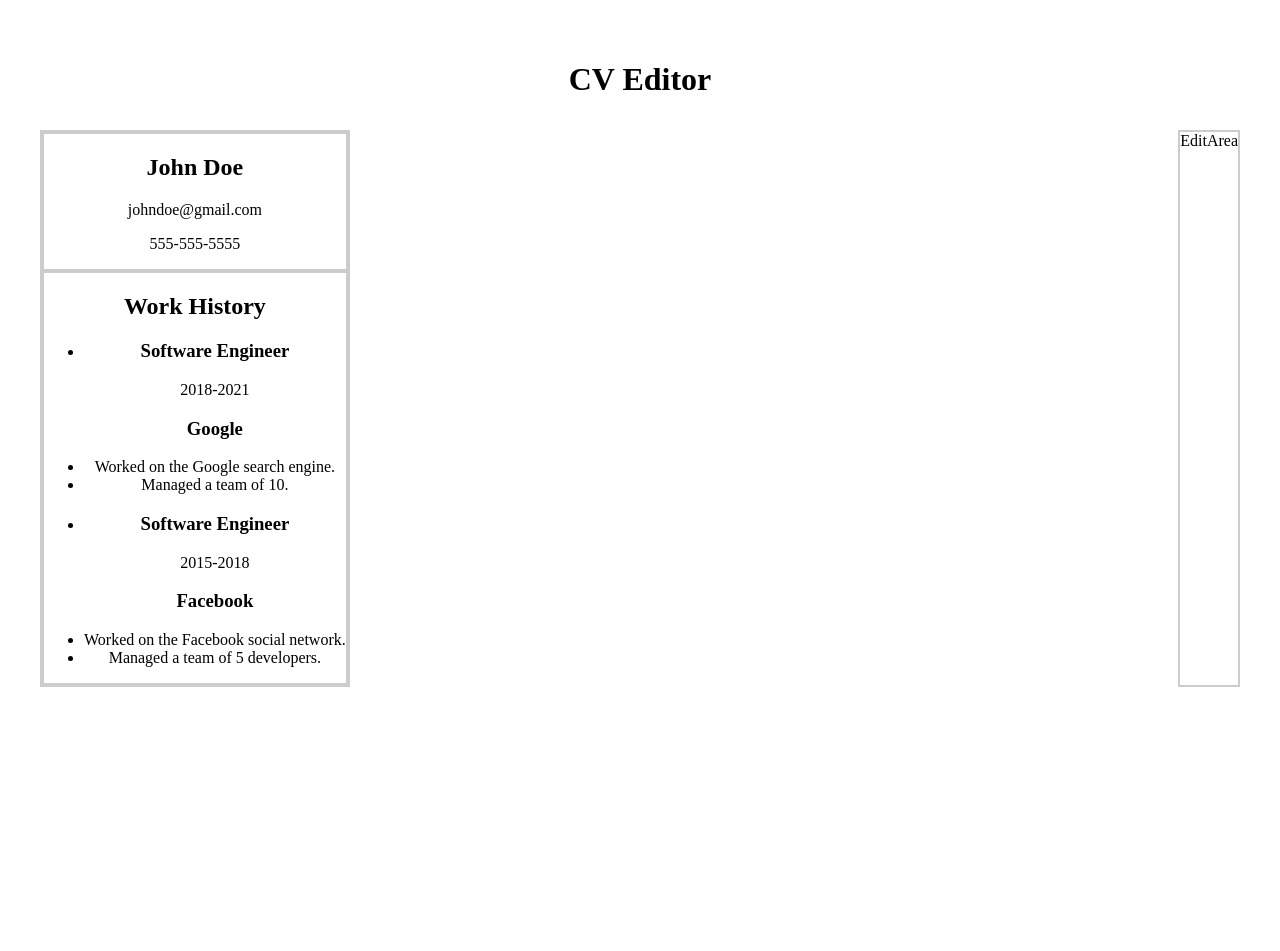
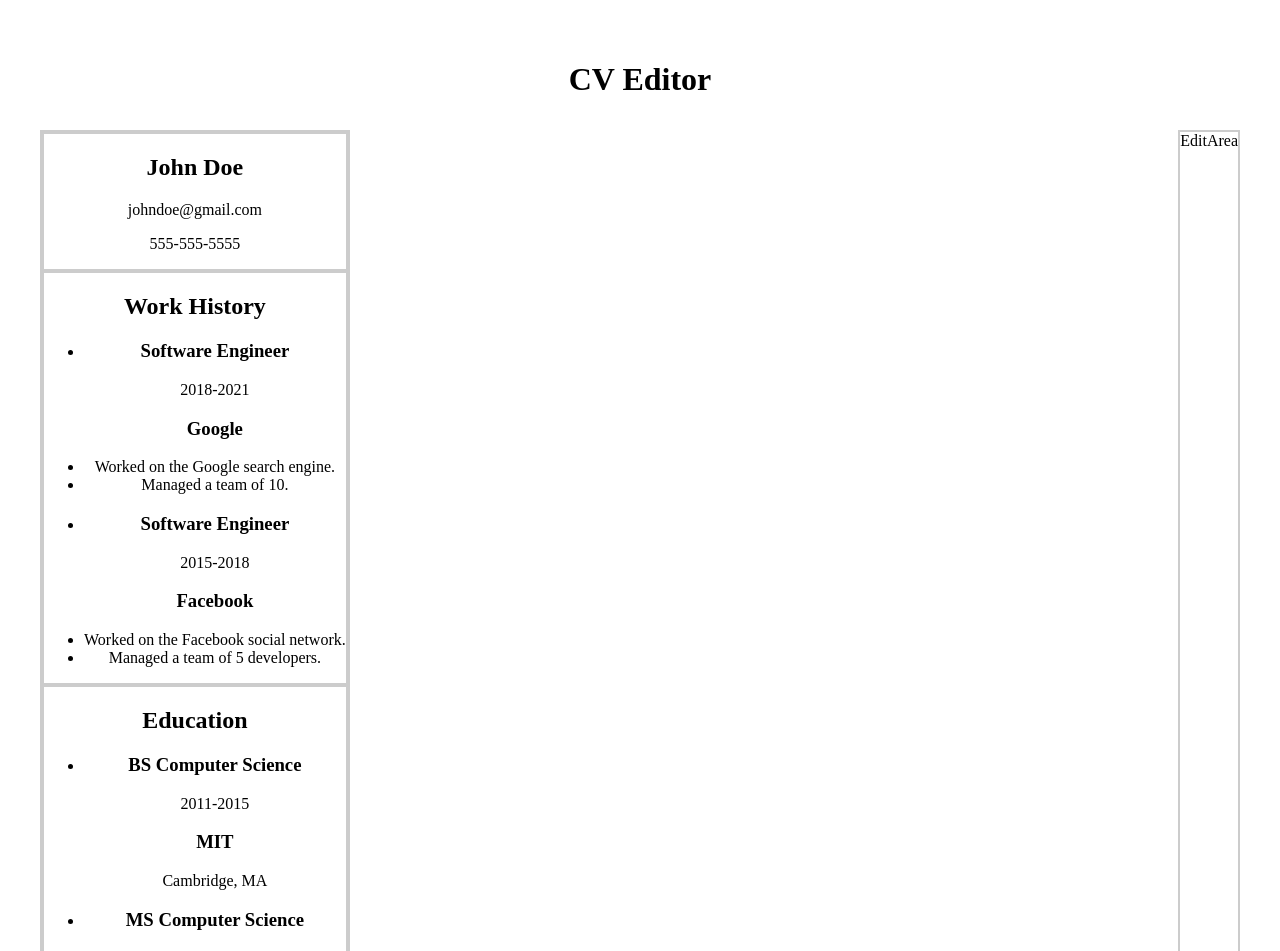
Before and after one commit to DJacobson17/CV-Application, a React (Vite) app in the folder cv-application/: page / in a window 1280 px wide. Shown: the top 951 px of the page. Before the commit the page ends 800 px from the top, so only its background shows below. Built offline with nearby package versions, Linux system fonts and the light colour scheme.

Commit message:
added education section

```diff
--- a/cv-application/src/components/EditableCV.jsx
+++ b/cv-application/src/components/EditableCV.jsx
@@ -5,11 +5,12 @@ function EditableCV() {
     <>
         <GeneralInfo {...person} />
         <Experience {...person} />
+        <Education {...person} />
     </>
   )
 }
 
-const person = { name: 'John Doe', email: 'johndoe@gmail.com', phone: '555-555-5555', jobs: [{ id: 1, title: 'Software Engineer', company: 'Google', dates: '2018-2021', responsibilities: ['Worked on the Google search engine.', 'Managed a team of 10.'] }, { id: 2, title: 'Software Engineer', company: 'Facebook', dates: '2015-2018', responsibilities: ['Worked on the Facebook social network.', 'Managed a team of 5 developers.']}]}
+const person = { name: 'John Doe', email: 'johndoe@gmail.com', phone: '555-555-5555', jobs: [{ id: 1, title: 'Software Engineer', company: 'Google', dates: '2018-2021', responsibilities: ['Worked on the Google search engine.', 'Managed a team of 10.'] }, { id: 2, title: 'Software Engineer', company: 'Facebook', dates: '2015-2018', responsibilities: ['Worked on the Facebook social network.', 'Managed a team of 5 developers.']}], education: [{ id: 1, degree: 'BS Computer Science', school: 'MIT', dates: '2011-2015', location: 'Cambridge, MA' }, { id: 2, degree: 'MS Computer Science', school: 'Stanford', dates: '2015-2017', location: 'Palo Alto, CA' }]}
 
 function GeneralInfo(person) {
   return (
@@ -48,4 +49,24 @@ function Experience(person) {
   )
 }
 
+function Education(person) {
+  return (
+    <>
+      <section className="education">
+        <h2>Education</h2>
+        <ul>
+          {person.education.map(edu =>
+              <li key={edu.id}>
+              <h3>{edu.degree}</h3>
+              <p>{edu.dates}</p>
+              <h3>{edu.school}</h3>
+              <p>{edu.location}</p>
+            </li>
+          )}
+        </ul>
+      </section>
+    </>
+  )
+}
+
 export default EditableCV;
```
